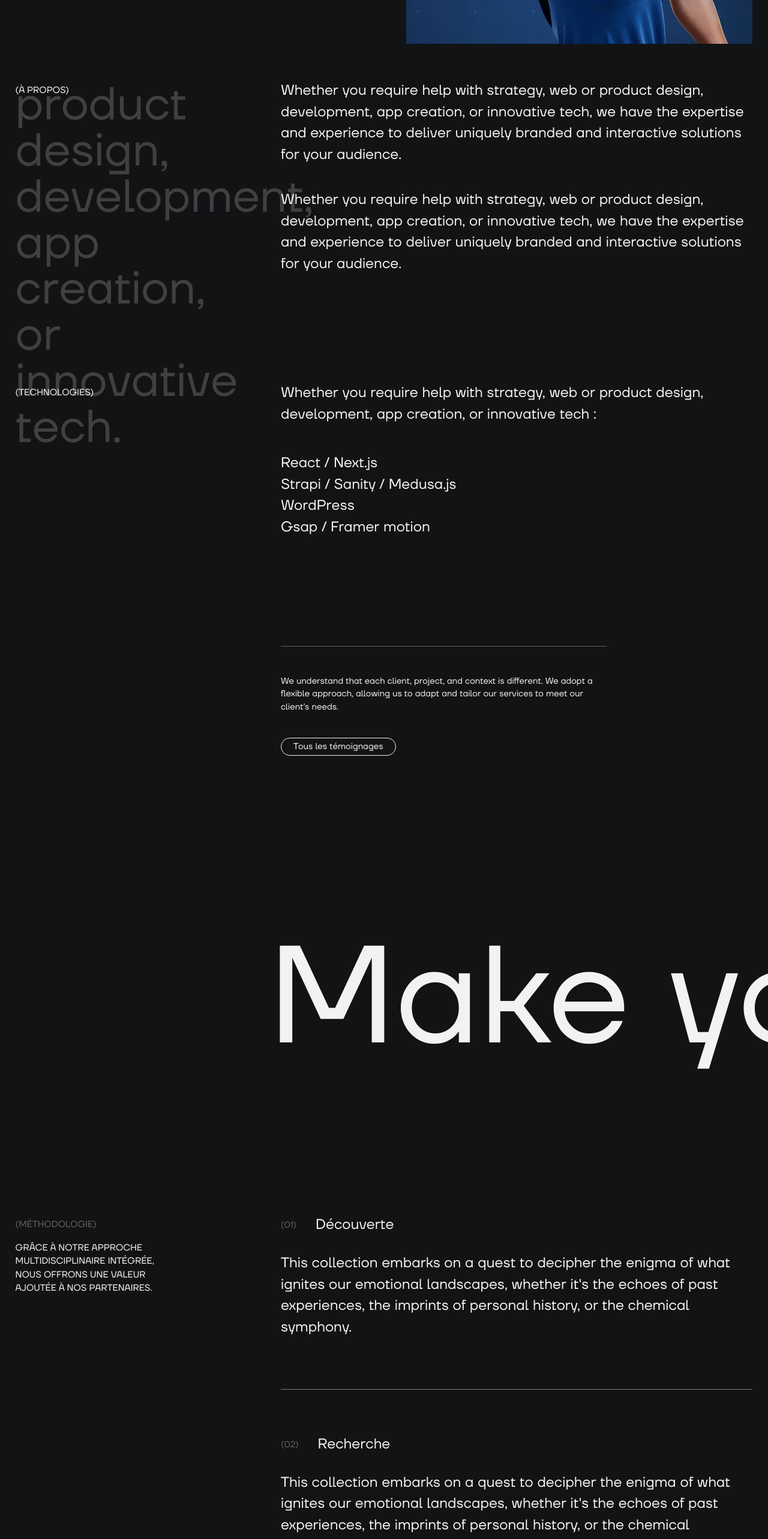
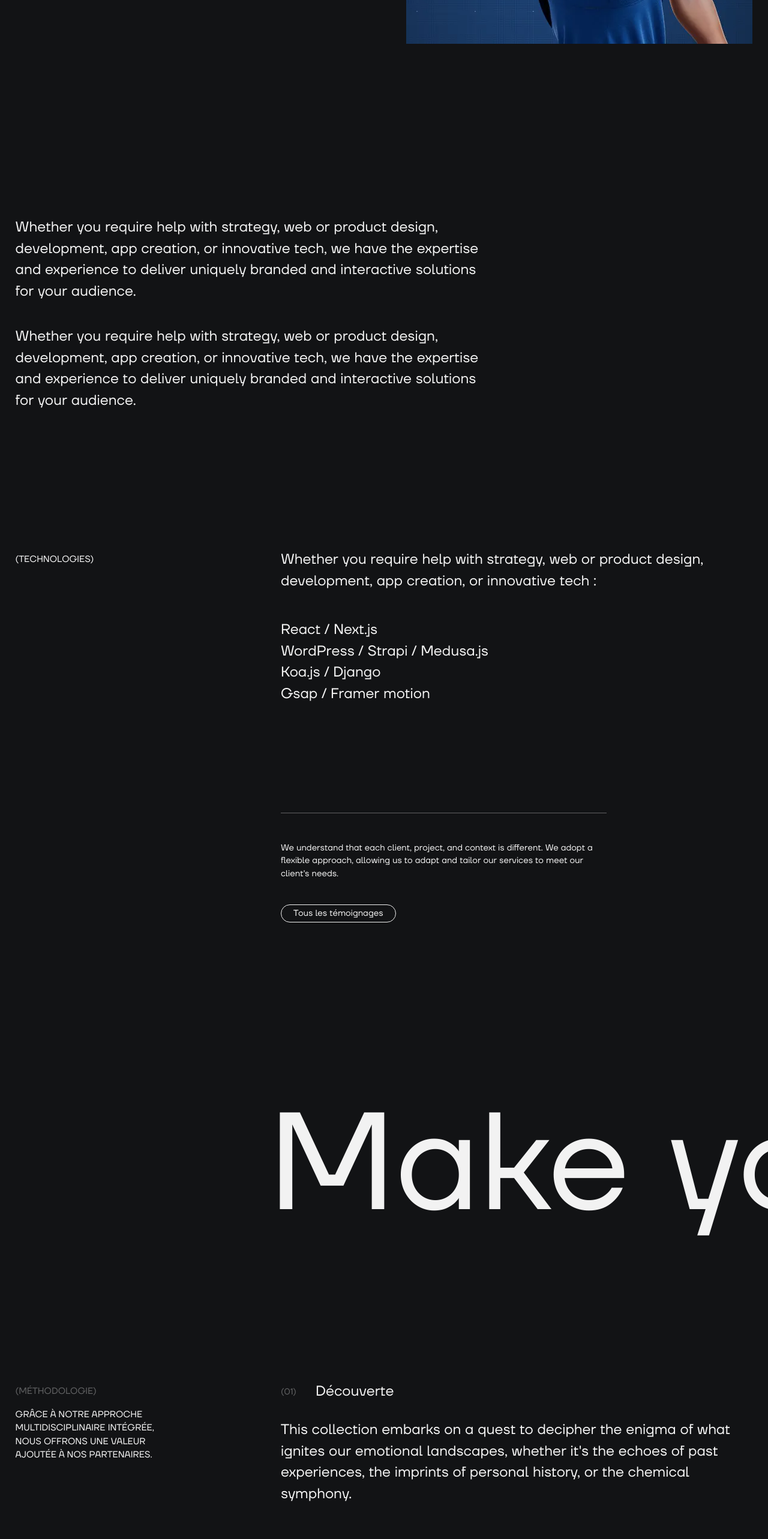
Before and after one commit to CyrilGouv/next-folio, a Next.js app: page /a-propos in a window 1280 px wide. Shown: the part 1800-4366 px from the top of the page at 60% size. Built offline with nearby package versions, Linux system fonts and the light colour scheme.

Commit message:
refactor about page

```diff
--- a/components/Blocks/Intro/Intro.jsx
+++ b/components/Blocks/Intro/Intro.jsx
@@ -12,7 +12,9 @@ const Intro = ({ page }) => {
     return (
         <section className={ styles.intro }>
             <div className="container">
-                <TitleIntro text={ pageTitle } />
+                { page !== "about" && (
+                    <TitleIntro text={ pageTitle } />
+                ) }
                 <IntroContent page={ page } />
             </div>
         </section>
--- a/components/Blocks/Intro/IntroContent.jsx
+++ b/components/Blocks/Intro/IntroContent.jsx
@@ -64,9 +64,7 @@ const IntroContent = ({ page }) => {
             return (
                 <>
                     <div className={ `${styles.intro__content} ${styles.intro__content__first}` }>
-                        <TextInfo body="(à propos)" />
-
-                        <div className={ `${styles.intro__content__wrapper}  pb--large` }>
+                        <div className={ styles.intro__content__wrapper }>
                             <p className={ styles.intro__content__text }>
                                 <TextReveal text="Whether you require help with strategy, web or product design, development, app creation, or innovative tech, we have the expertise and experience to deliver uniquely branded and interactive solutions for your audience." />
                             </p>
--- a/components/Blocks/Intro/IntroContent.module.scss
+++ b/components/Blocks/Intro/IntroContent.module.scss
@@ -25,6 +25,13 @@
     }
 
     &__first {
+        padding-top: var(--paddingXL);
+
+        .intro__content__wrapper {
+            margin-left: 0;
+            padding-bottom: var(--paddingXL);
+        }
+
         .intro__content__text:last-of-type {
             margin-bottom: 0;
         }
--- a/components/UI/Cards/CardProject.module.scss
+++ b/components/UI/Cards/CardProject.module.scss
@@ -23,7 +23,7 @@
     &__figure {
         position: relative;
         overflow: hidden;
-        border-radius: var(--mainBorderRadius);
+        border-radius: var(--secondaryBorderRadius);
         min-height: 68vw;
         max-height: 68vw;
 
@@ -35,7 +35,7 @@
             right: 0;
             width: 100%;
             height: 100%;
-            background-color: var(--darkThemeGrayColor);
+            background-color: var(--darkThemeBgColor);
             z-index: 3;
         }
     }
@@ -55,12 +55,13 @@
     &__title {
         justify-content: space-between;
         align-items: center;
-        font-size: max(1.65rem, 1.85vw);
+        font-size: max(1.65rem, 1.75vw);
         line-height: 1.3;
         text-decoration: none;
         color: var(--darkThemeFontColor);
         letter-spacing: normal;
         margin-top: var(--paddingXS);
+        text-transform: uppercase;
 
         &__inner {
             display: inline-block;
--- a/components/UI/Elements/Text/TextHero.module.scss
+++ b/components/UI/Elements/Text/TextHero.module.scss
@@ -26,7 +26,7 @@
         min-height: 65px;
         max-height: 110px;
         margin-bottom: 2rem;
-        border-radius: var(--mainBorderRadius);
+        border-radius: var(--secondaryBorderRadius);
         overflow: hidden;
 
         &__overlay {
--- a/data/skills.js
+++ b/data/skills.js
@@ -5,11 +5,11 @@ export const skillItems = [
     },
     {
         id: 1,
-        name: "Strapi / Sanity / Medusa.js",
+        name: "WordPress / Strapi / Medusa.js",
     },
     {
         id: 2,
-        name: "WordPress",
+        name: "Koa.js / Django",
     },
     {
         id: 3,
```
